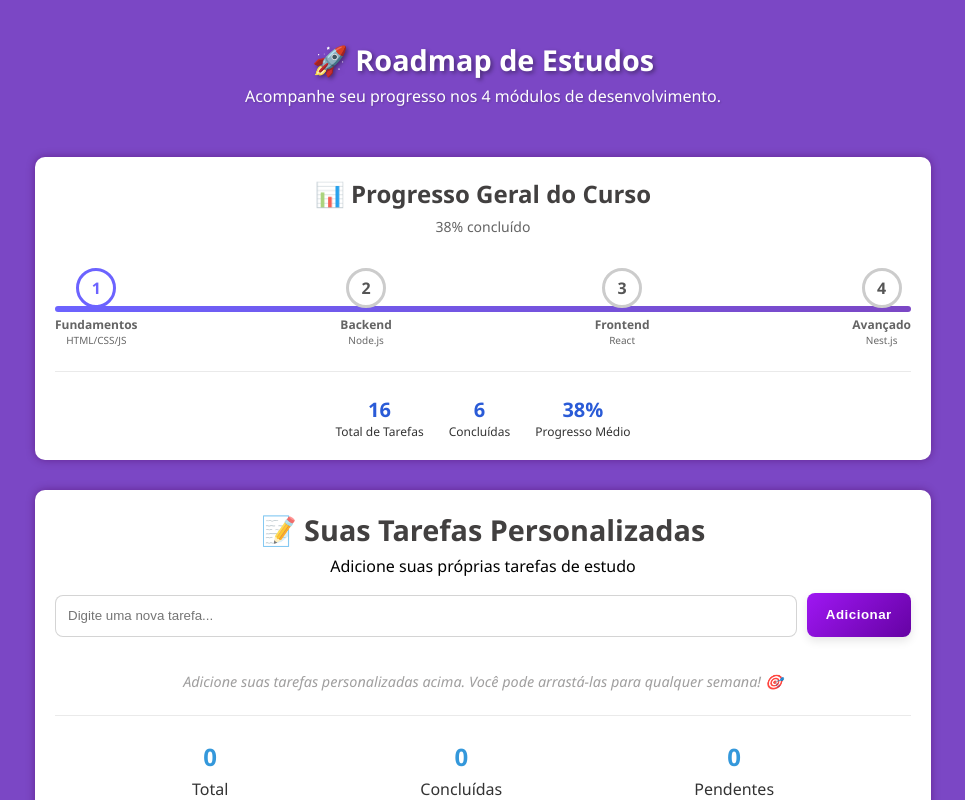
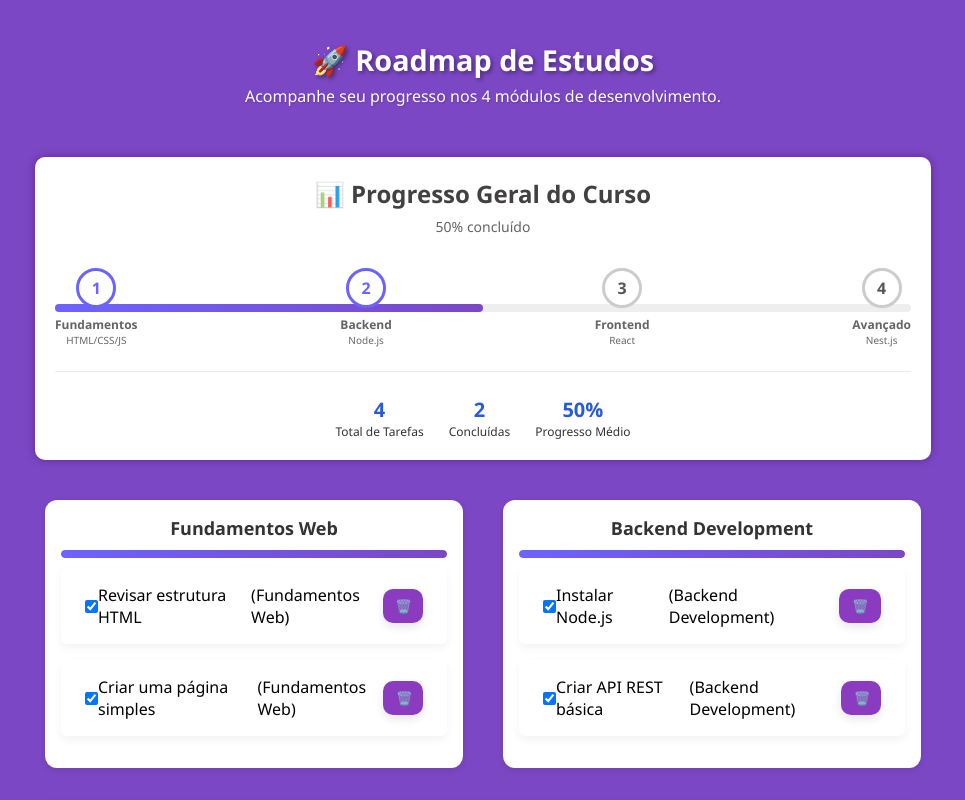
Before and after one commit to leticiacapeletto/projeto-7, a React (Vite) app: page / in a window 1280 px wide. Shown: the top 800 px of the page, without its empty margins (157-1122 px from the left). Built offline with nearby package versions, Linux system fonts and the light colour scheme.

Commit message:
Atualização geral: ajustes de layout, TaskCards, TaskInput, ProgressTracker, TaskItem e TaskList

```diff
--- a/src/App.module.css
+++ b/src/App.module.css
@@ -43,3 +43,13 @@ p{
   background-color: #cccccc6b;
   margin: 1.5rem 0;
 }
+
+/* No seu arquivo CSS (ex: App.module.css) */
+
+.taskCardsContainer {
+  display: grid;
+  grid-template-columns: repeat(2, 1fr);
+  gap: 20px;
+  margin: 30px auto;
+  max-width: 70%;
+}
--- a/src/App.tsx
+++ b/src/App.tsx
@@ -1,49 +1,122 @@
 import { useState } from "react";
 import styles from "./App.module.css";
 import { TaskInput } from "./components/component.Input/TaskInput";
-import { TaskList } from "./components/component.TaskList/TaskList";
 import { TaskCounter } from "./components/component.TaskCounter/TaskCount";
 import { type Task } from "../types";
 import { Header } from "./components/component.Header/Header";
 import { ProgressTracker } from "./components/component.ProgressTracker/ProgressTracker";
+import { TaskCard } from "./components/component.TaskCard/TaskCard";
 
 export default function App() {
-  const [tasks, setTasks] = useState<Task[]>([]);
+  const [tasks, setTasks] = useState<Task[]>([
+    // Fundamentos Web completo
+    { id: crypto.randomUUID(), title: "Revisar estrutura HTML", category: "Fundamentos Web", completed: true },
+    { id: crypto.randomUUID(), title: "Criar uma página simples", category: "Fundamentos Web", completed: true },
 
-  function handleAddTask(title: string) {
-    const newTask: Task = {
-      id: crypto.randomUUID(),
-      title,
-      category: "Geral",
-      completed: false,
-    };
+    // Backend Development completo
+    { id: crypto.randomUUID(), title: "Instalar Node.js", category: "Backend Development", completed: true },
+    { id: crypto.randomUUID(), title: "Criar API REST básica", category: "Backend Development", completed: true },
+  ]);
+
+  const [selected, setSelected] = useState<string | null>(null);
+
+  // Adiciona nova tarefa
+  function handleAddTask(title: string, category: string) {
+    const newTask: Task = { id: crypto.randomUUID(), title, category, completed: false };
     setTasks((prev) => [...prev, newTask]);
   }
 
+  // Alterna status de conclusão
   function handleToggle(id: string) {
     setTasks((prev) =>
-      prev.map((task) =>
-        task.id === id ? { ...task, completed: !task.completed } : task
-      )
+      prev.map((task) => (task.id === id ? { ...task, completed: !task.completed } : task))
     );
   }
 
+  // Deleta tarefa
   function handleDelete(id: string) {
     setTasks((prev) => prev.filter((task) => task.id !== id));
   }
 
+  // Filtros por categoria
+  const fundamentosWebTasks = tasks.filter(task => task.category === "Fundamentos Web");
+  const backendDevelopmentTasks = tasks.filter(task => task.category === "Backend Development");
+  const frontendFrameworkTasks = tasks.filter(task => task.category === "Frontend Framework");
+  const backendAvancadoTasks = tasks.filter(task => task.category === "Backend Avançado");
+
+  // Progresso dos módulos
+  const completedModulesCount = [
+    fundamentosWebTasks.length > 0 && fundamentosWebTasks.every(task => task.completed),
+    backendDevelopmentTasks.length > 0 && backendDevelopmentTasks.every(task => task.completed),
+    frontendFrameworkTasks.length > 0 && frontendFrameworkTasks.every(task => task.completed),
+    backendAvancadoTasks.length > 0 && backendAvancadoTasks.every(task => task.completed),
+  ].filter(Boolean).length;
+
   return (
     <>
       <Header />
-      <ProgressTracker total={16} concluidas={6} />
+      <ProgressTracker total={4} concluidas={completedModulesCount} />
+
+      <div className={styles.taskCardsContainer}>
+        {fundamentosWebTasks.length > 0 && (
+          <TaskCard
+            title="Fundamentos Web"
+            tasks={fundamentosWebTasks}
+            onToggle={handleToggle}
+            onDelete={handleDelete}
+            selected={selected === "Fundamentos Web"}
+            onSelect={() =>
+              setSelected(selected === "Fundamentos Web" ? null : "Fundamentos Web")
+            }
+          />
+        )}
+
+        {backendDevelopmentTasks.length > 0 && (
+          <TaskCard
+            title="Backend Development"
+            tasks={backendDevelopmentTasks}
+            onToggle={handleToggle}
+            onDelete={handleDelete}
+            selected={selected === "Backend Development"}
+            onSelect={() =>
+              setSelected(selected === "Backend Development" ? null : "Backend Development")
+            }
+          />
+        )}
+
+        {frontendFrameworkTasks.length > 0 && (
+          <TaskCard
+            title="Frontend Framework"
+            tasks={frontendFrameworkTasks}
+            onToggle={handleToggle}
+            onDelete={handleDelete}
+            selected={selected === "Frontend Framework"}
+            onSelect={() =>
+              setSelected(selected === "Frontend Framework" ? null : "Frontend Framework")
+            }
+          />
+        )}
+
+        {backendAvancadoTasks.length > 0 && (
+          <TaskCard
+            title="Backend Avançado"
+            tasks={backendAvancadoTasks}
+            onToggle={handleToggle}
+            onDelete={handleDelete}
+            selected={selected === "Backend Avançado"}
+            onSelect={() =>
+              setSelected(selected === "Backend Avançado" ? null : "Backend Avançado")
+            }
+          />
+        )}
+      </div>
 
       <div className={styles.App}>
         <h1 className={styles.tituloTarefa}>📝 Suas Tarefas Personalizadas</h1>
         <p>Adicione suas próprias tarefas de estudo</p>
 
         <TaskInput onAddTask={handleAddTask} />
-        <TaskList tasks={tasks} onToggle={handleToggle} onDelete={handleDelete} />
-        <div className={styles.separador}></div>
+
         <TaskCounter tasks={tasks} />
       </div>
     </>
--- a/src/components/component.Input/TaskInput.tsx
+++ b/src/components/component.Input/TaskInput.tsx
@@ -1,20 +1,25 @@
 import { useState } from "react";
 import styles from "./TaskInput.module.css";
+
+// Adicionando uma interface para a propriedade onAddTask
 interface TaskInputProps {
-  onAddTask: (task: string) => void;
+  onAddTask: (title: string, category: string) => void;
 }
+
+// Lista das categorias disponíveis
+const categories = ["Fundamentos Web", "Backend Development", "Frontend Framework", "Backend Avançado"];
 
 export function TaskInput({ onAddTask }: TaskInputProps) {
   const [text, setText] = useState("");
+  const [category, setCategory] = useState(categories[0]);
 
   function handleAddTask() {
     const trimmed = text.trim();
 
-    //Validação para ver se está vazio
     if (!trimmed) return;
 
-    //Limpar depois de salvar
-    onAddTask(trimmed);
+    // Passa o título e a categoria para a função do componente pai (App)
+    onAddTask(trimmed, category);
     setText("");
   }
 
@@ -27,16 +32,26 @@ export function TaskInput({ onAddTask }: TaskInputProps) {
   return (
     <div className={styles.containerTarefa}>
       <input
-      className={styles.inputTarefa}
+        className={styles.inputTarefa}
         type="text"
         value={text}
         onChange={(e) => setText(e.target.value)}
         onKeyDown={handleKeyPress}
         placeholder="Digite uma nova tarefa..."
       />
+
+      {/* Adicionado o select para a categoria */}
+      <select
+        className={styles.selectCategory}
+        onChange={(e) => setCategory(e.target.value)}
+        value={category}
+      >
+        {categories.map((cat) => (
+          <option key={cat} value={cat}>{cat}</option>
+        ))}
+      </select>
+
       <button className={styles.addButton} onClick={handleAddTask}>Adicionar</button>
     </div>
   );
-
-
 }
--- a/src/components/component.ProgressTracker/ProgressTracker.module.css
+++ b/src/components/component.ProgressTracker/ProgressTracker.module.css
@@ -30,34 +30,48 @@
   margin: 2rem 0 1rem;
 }
 
+/* ProgressTracker.module.css */
+/* Linha de fundo da barra - cinza claro */
 .line {
+  height: 8px;
+  background: #eee; /* fundo cinza claro */
   position: absolute;
-  top: 38px;
+  top: 50%;
   left: 0;
-  height: 6px;
-  width: 100%;
-  background: #ccc;
-  z-index: 1;
-  border-radius: 5px;
+  width: 100%; /* sempre ocupar 100% do container */
+  transform: translateY(-50%);
+  border-radius: 4px;
+  z-index: 0;
 }
 
-
-.line.filled {
-  background: linear-gradient(90deg, #6c63ff, #7B47C5);
+/* Barra colorida preenchendo */
+.lineFill {
+  height: 8px;
+  background: linear-gradient(90deg, #6c63ff, #7B47C5); /* cor do progresso */
+  border-radius: 4px;
+  transition: width 0.4s ease;
+  position: absolute;
+  top: 50%;
+  left: 0;
+  transform: translateY(-50%);
+  z-index: 1;
 }
 
-.line.filled:hover {
+.lineFill:hover {
   background: linear-gradient(90deg, #7B47C5, #6c63ff);
 }
 
+/* Cada etapa com o círculo centralizado */
 .step {
   position: relative;
   display: flex;
   flex-direction: column;
   align-items: center;
+  justify-content: center; /* centraliza verticalmente */
   z-index: 2;
 }
 
+/* Círculo com número no centro */
 .circle {
   width: 40px;
   height: 40px;
@@ -66,20 +80,19 @@
   background: #fff;
   display: flex;
   align-items: center;
-  justify-content: center;
+  justify-content: center; /* centraliza número */
   font-weight: bold;
   font-size: 16px;
   color: #555;
-  position: relative;
   z-index: 2;
   transition: border-color 0.3s, color 0.3s;
-
 }
 
 .circle.filled {
   border-color: #6c63ff;
   color: #6c63ff;
 }
+
 
 .label {
   font-size: 12px;
--- a/src/components/component.ProgressTracker/ProgressTracker.tsx
+++ b/src/components/component.ProgressTracker/ProgressTracker.tsx
@@ -6,7 +6,7 @@ interface ProgressTrackerProps {
 }
 
 export function ProgressTracker({ total, concluidas }: ProgressTrackerProps) {
-  const progresso = total > 0 ? Math.round((concluidas / total) * 100) : 0;
+  const progresso = total > 0 ? (concluidas / total) * 100 : 0;
 
   const etapas = [
     { id: 1, label: "Fundamentos", sub: "HTML/CSS/JS" },
@@ -21,19 +21,23 @@ export function ProgressTracker({ total, concluidas }: ProgressTrackerProps) {
         <h2>📊 Progresso Geral do Curso</h2>
       </div>
 
-      <p className={styles.percentage}>{progresso}% concluído</p>
+      <p className={styles.percentage}>{Math.round(progresso)}% concluído</p>
 
-      {/* Linha do tempo dinâmica */}
       <div className={styles.roadmap}>
-        {/* Linha contínua de fundo */}
-        <div className={`${styles.line} ${progresso > 0 ? styles.filled : ""}`}></div>
+  {/* Linha de fundo fixa */}
+  <div className={styles.line}></div>
+
+  {/* Barra colorida preenchendo */}
+  <div
+    className={styles.lineFill}
+    style={{ width: `${progresso}%` }}
+  ></div>
 
   {etapas.map((etapa, index) => (
     <div key={etapa.id} className={styles.step}>
       <div
-              className={`${styles.circle} ${progresso >= ((index + 1) / etapas.length) * 100
-                  ? styles.filled
-                  : ""
+        className={`${styles.circle} ${
+          index < concluidas ? styles.filled : ""
         }`}
       >
         {etapa.id}
@@ -44,9 +48,9 @@ export function ProgressTracker({ total, concluidas }: ProgressTrackerProps) {
   ))}
 </div>
 
+
       <div className={styles.separador}></div>
 
-      {/* Contadores inferiores */}
       <div className={styles.counters}>
         <div className={styles.counterBlock}>
           <span className={styles.counterNumber}>{total}</span>
@@ -57,7 +61,7 @@ export function ProgressTracker({ total, concluidas }: ProgressTrackerProps) {
           <span className={styles.counterLabel}>Concluídas</span>
         </div>
         <div className={styles.counterBlock}>
-          <span className={styles.counterNumber}>{progresso}%</span>
+          <span className={styles.counterNumber}>{Math.round(progresso)}%</span>
           <span className={styles.counterLabel}>Progresso Médio</span>
         </div>
       </div>
--- /dev/null
+++ b/src/components/component.TaskCard/TaskCard.module.css
@@ -0,0 +1,60 @@
+.card {
+  background: #fff;
+  border-radius: 12px;
+  box-shadow: 0 2px 6px rgba(0, 0, 0, 0.1);
+  padding: 16px;
+  margin: 10px;
+  flex: 1 1 calc(50% - 20px);
+  box-sizing: border-box;
+  transition: transform 0.3s ease;
+}
+
+.card:hover {
+  transform: translateY(-3px);
+}
+
+.title {
+  font-size: 18px;
+  font-weight: bold;
+  margin-bottom: 10px;
+  color: #333;
+  text-align: center;
+}
+
+/* Container da barra cinza */
+.progressBar {
+  width: 100%;
+  height: 8px;
+  background: #eee; /* cor neutra */
+  border-radius: 4px;
+  overflow: hidden;
+  margin: 10px 0;
+  position: relative;
+}
+
+/* Barra colorida de progresso real */
+.progressFill {
+  height: 100%;
+  background: linear-gradient(90deg, #6c63ff, #7B47C5);
+  width: 0; /* aqui será controlado pelo React via style */
+  border-radius: 4px;
+  transition: width 0.4s ease, background 0.3s ease;
+}
+
+/* Hover levemente mais intenso */
+.progressBar:hover .progressFill {
+  background: linear-gradient(90deg, #7B47C5, #6c63ff);
+}
+
+.checkbox {
+  display: flex;
+  align-items: center;
+  gap: 8px;
+  margin-top: 15px;
+  font-size: 14px;
+  color: #333;
+}
+
+.checkbox input {
+  accent-color: #6c63ff;
+}
--- /dev/null
+++ b/src/components/component.TaskCard/TaskCard.tsx
@@ -0,0 +1,46 @@
+import styles from "./TaskCard.module.css";
+import { type Task } from "../../../types";
+import TaskItem from "../component.TaskItem/TaskItem";
+
+interface TaskCardProps {
+  title: string;
+  tasks: Task[];
+  onToggle: (id: string) => void;
+  onDelete: (id: string) => void;
+  selected: boolean;
+  onSelect: () => void;
+}
+
+export function TaskCard({ title, tasks, onToggle, onDelete, selected, onSelect }: TaskCardProps) {
+  const completedCount = tasks.filter(task => task.completed).length;
+  const progress = tasks.length > 0 ? (completedCount / tasks.length) * 100 : 0;
+
+  return (
+    <div
+      className={`${styles.card} ${selected ? styles.selected : ""}`}
+      onClick={onSelect}
+    >
+      <h3 className={styles.title}>{title}</h3>
+
+      {/* Barra de progresso */}
+      <div className={styles.progressBar}>
+        <div
+          className={styles.progressFill}
+          style={{ width: `${progress}%` }}
+        ></div>
+      </div>
+
+      {/* Lista de tarefas */}
+      <div className={styles.taskList}>
+        {tasks.map((task) => (
+          <TaskItem
+            key={task.id}
+            task={task}
+            onToggle={onToggle}
+            onDelete={onDelete}
+          />
+        ))}
+      </div>
+    </div>
+  );
+}
--- a/src/components/component.TaskItem/TaskItem.module.css
+++ b/src/components/component.TaskItem/TaskItem.module.css
@@ -16,7 +16,7 @@
 }
 
 .buttonExcluir {
-  background: #ee3203d7;
+  background: #7517b4d7;
   color: white;
   font-weight: 600;
   padding: 0.6rem 0.8rem;
@@ -47,7 +47,7 @@
 }
 
 .buttonExcluir:hover {
-  background: linear-gradient(135deg, #fa4e23d7, #ee3203d7);
+  background: linear-gradient(135deg, #7517b4d7, #5a0592d7);
   box-shadow: 0 6px 14px rgba(0, 0, 0, 0.15);
   transform: translateY(-2px);
 }
--- a/src/components/component.TaskItem/TaskItem.tsx
+++ b/src/components/component.TaskItem/TaskItem.tsx
@@ -19,7 +19,9 @@ export default function TaskItem({ task, onToggle, onDelete }: props) {
         <span>{task.title}</span>
         <span>({task.category})</span>
 
-        <button className={styles.buttonExcluir} onClick={() => onDelete(task.id)}>Excluir</button>
+        <button className={styles.buttonExcluir} onClick={() => onDelete(task.id)}>
+          🗑️
+        </button>
       </div>
     </>
   );
--- a/src/components/component.TaskList/TaskList.tsx
+++ b/src/components/component.TaskList/TaskList.tsx
@@ -1,6 +1,5 @@
 import TaskItem from "../component.TaskItem/TaskItem";
 import { type Task } from "../../../types";
-import styles from "./TaskList.module.css";
 
 type TaskListProps = {
   tasks: Task[];
@@ -11,9 +10,6 @@ type TaskListProps = {
 export function TaskList({ tasks, onToggle, onDelete }: TaskListProps) {
   return (
     <div>
-
-       {tasks.length === 0 && <p className={styles.paragrafoAdd}>Adicione suas tarefas personalizadas acima. Você pode arrastá-las para qualquer semana! 🎯</p>}
-
       {tasks.map((task) => (
         <TaskItem
           key={task.id}
```
Also changed, not shown: src/components/component.Input/TaskInput.module.css (+15 -0 lines), src/components/component.TaskCounter/TaskCount.tsx (line endings or trailing spaces). Lines whose indentation alone changed are shown as unchanged.
